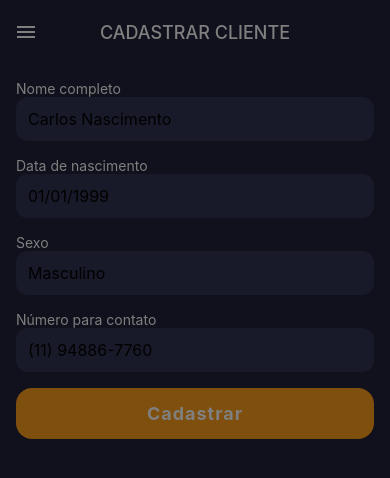
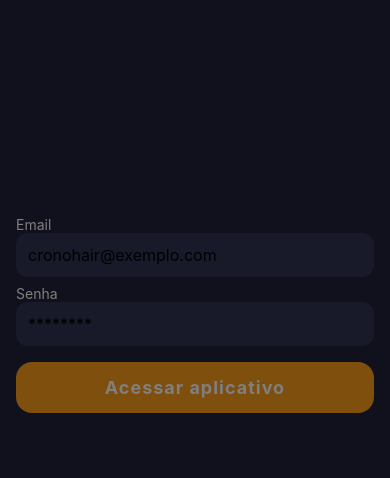
Before and after one commit to crono-hair/crono-hair-app, a React Native app: screen / in a window 390 px wide. Shown: the top 478 px of the page. Built offline with nearby package versions, Linux system fonts and the light colour scheme.

Commit message:
create routes dir

```diff
--- a/src/navigation/index.tsx
+++ b/src/navigation/index.tsx
@@ -6,8 +6,8 @@ import {
   DrawerNavigationOptions,
 } from '@react-navigation/drawer';
 
-import CUSTOMER_ROUTES from './customers';
-import AUTH_ROUTES from './auth';
+import CUSTOMER_ROUTES from './routes/customers';
+import AUTH_ROUTES from './routes/auth';
 
 import { RootStackParamList } from '../types/types';
 
@@ -27,7 +27,7 @@ const { Screen: DrawerScreen, Navigator: DrawerNavigator } =
   createDrawerNavigator<RootStackParamList>();
 
 export const Routes: React.FC = () => {
-  const isAuthenticated = true;
+  const isAuthenticated = false;
 
   return (
     <NavigationContainer>
--- a/src/navigation/auth.ts
+++ b/src/navigation/routes/auth.ts
@@ -1,6 +1,6 @@
-import LoginScreen from '../screens/Login/LoginScreen';
+import LoginScreen from '../../screens/Login/LoginScreen';
 
-import { IRoute } from '../types/types';
+import { IRoute } from '../../types/types';
 
 const AUTH_ROUTES: IRoute[] = [
   {
--- a/src/navigation/customers.ts
+++ b/src/navigation/routes/customers.ts
@@ -1,7 +1,7 @@
-import CreateCustomerScreen from '../screens/Customers/CreateCustomerScreen';
-import ListCustomersScreen from '../screens/Customers/ListCustomersScreen';
+import CreateCustomerScreen from '../../screens/Customers/CreateCustomerScreen';
+import ListCustomersScreen from '../../screens/Customers/ListCustomersScreen';
 
-import { IRoute } from '../types/types';
+import { IRoute } from '../../types/types';
 
 const CUSTOMER_ROUTES: IRoute[] = [
   {
```
